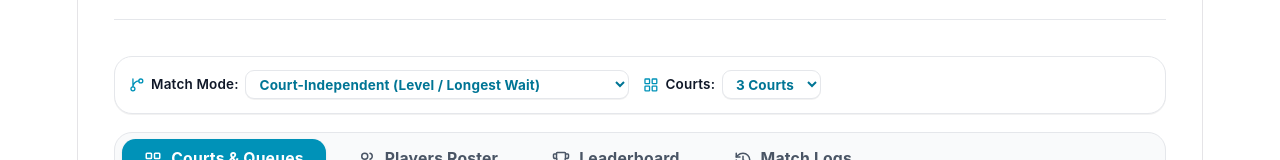
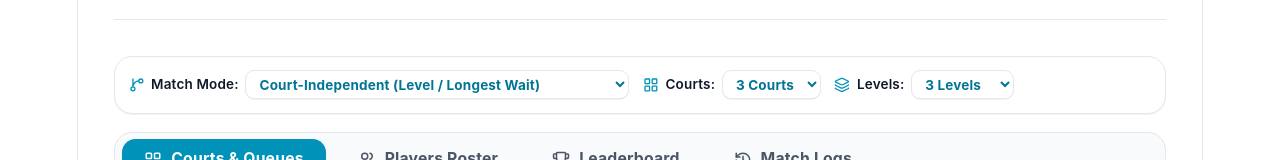
Before and after one commit to theknee-pbl/queue, a React (Vite) app: page / in a window 1280 px wide. Shown: the part 198-358 px from the top of the page. Built offline with nearby package versions, Linux system fonts and the light colour scheme.

Commit message:
Update App.jsx

```diff
--- a/src/App.jsx
+++ b/src/App.jsx
@@ -152,6 +152,10 @@ export default function App() {
     return parseInt(localStorage.getItem('pickleq_court_count') || '3', 10);
   });
 
+  const [totalLevelCount, setTotalLevelCount] = useState(() => {
+    return parseInt(localStorage.getItem('pickleq_level_count') || '3', 10);
+  });
+
   const [sessionActive, setSessionActive] = useState(() => {
     return JSON.parse(localStorage.getItem('pickleq_session_active') || 'false');
   });
@@ -302,6 +306,7 @@ export default function App() {
 
   useEffect(() => localStorage.setItem('pickleq_queue_mode', queueMode), [queueMode]);
   useEffect(() => localStorage.setItem('pickleq_court_count', totalCourtCount.toString()), [totalCourtCount]);
+  useEffect(() => localStorage.setItem('pickleq_level_count', totalLevelCount.toString()), [totalLevelCount]);
   useEffect(() => localStorage.setItem('pickleq_session_active', JSON.stringify(sessionActive)), [sessionActive]);
   useEffect(() => localStorage.setItem('pickleq_courts', JSON.stringify(courts)), [courts]);
   useEffect(() => localStorage.setItem('pickleq_roster', JSON.stringify(roster)), [roster]);
@@ -470,11 +475,11 @@ export default function App() {
 
     if (newPlayers.length > 0) {
       setRoster((prev) => [...prev, ...newPlayers]);
-      alert(`Successfully imported ${newPlayers.length} players![cite: 4]`);
+      alert(`Successfully imported ${newPlayers.length} players!`);
       setShowImportModal(false);
       setImportTextContent('');
     } else {
-      alert("No valid players found to import.[cite: 4]");
+      alert("No valid players found to import.");
     }
   };
 
@@ -684,7 +689,7 @@ export default function App() {
   const getPrioritizedCandidateMatchesIndependent = () => {
     const candidateMatches = [];
 
-    for (let lvl = 1; lvl <= totalCourtCount; lvl++) {
+    for (let lvl = 1; lvl <= totalLevelCount; lvl++) {
       const match = getNextMatchFromQueueIndependent(lvl);
       if (match.valid) {
         const allPlayers = [...match.teamA, ...match.teamB];
@@ -710,14 +715,14 @@ export default function App() {
 
   const generateMatchForCourt = (courtId) => {
     if (!sessionActive) {
-      alert("Please click 'Start Session' first![cite: 4]");
+      alert("Please click 'Start Session' first!");
       return;
     }
 
     if (queueMode === 'independent') {
       const candidateMatches = getPrioritizedCandidateMatchesIndependent();
       if (candidateMatches.length === 0) {
-        alert(`No level queue currently has at least 4 checked-in players ready to play.[cite: 4]`);
+        alert(`No level queue currently has at least 4 checked-in players ready to play.`);
         return;
       }
 
@@ -748,13 +753,13 @@ export default function App() {
       const courtDisplayName = targetCourt ? targetCourt.name : `Court 0${courtId}`;
 
       if (courtQueue.length < 4) {
-        alert(`${courtDisplayName} needs at least 4 checked-in players. Available: ${courtQueue.length}[cite: 4]`);
+        alert(`${courtDisplayName} needs at least 4 checked-in players. Available: ${courtQueue.length}`);
         return;
       }
 
       const matchResult = getNextMatchFromQueue(courtQueue);
       if (!matchResult.valid) {
-        alert("Could not pair available players evenly with partner-first traversal.[cite: 4]");
+        alert("Could not pair available players evenly with partner-first traversal.");
         return;
       }
 
@@ -792,7 +797,7 @@ export default function App() {
       if (queueMode === 'independent') {
         const calculateNewLevel = (currentLevel, isWinner) => {
           if (isWinner) {
-            return currentLevel < totalCourtCount ? currentLevel + 1 : currentLevel;
+            return currentLevel < totalLevelCount ? currentLevel + 1 : currentLevel;
           } else {
             return currentLevel > 1 ? currentLevel - 1 : 1;
           }
@@ -960,7 +965,7 @@ export default function App() {
 
         if (queueMode === 'independent') {
           if (isNowWinner) {
-            updatedLevel = matchLevel < totalCourtCount ? matchLevel + 1 : matchLevel;
+            updatedLevel = matchLevel < totalLevelCount ? matchLevel + 1 : matchLevel;
           } else {
             updatedLevel = matchLevel > 1 ? matchLevel - 1 : 1;
           }
@@ -999,7 +1004,7 @@ export default function App() {
   };
 
   const handleResetSession = () => {
-    if (window.confirm("Reset all session data, courts, and queues?[cite: 4]")) {
+    if (window.confirm("Reset all session data, courts, and queues?")) {
       localStorage.clear();
       setSessionActive(false);
       setShowSummaryModal(false);
@@ -1476,6 +1481,24 @@ export default function App() {
               ))}
             </select>
           </div>
+
+          {queueMode === 'independent' && (
+            <div className="flex items-center gap-1.5">
+              <Layers className="w-3.5 h-3.5 text-cyan-600" />
+              <label className="text-xs font-semibold text-gray-900">Levels:</label>
+              <select
+                value={totalLevelCount}
+                onChange={(e) => setTotalLevelCount(parseInt(e.target.value, 10))}
+                className="bg-white border border-gray-200 text-cyan-700 font-bold rounded-lg px-2 py-1 text-xs outline-none cursor-pointer focus:border-cyan-500 shadow-2xs"
+              >
+                {[1, 2, 3, 4, 5, 6, 7, 8, 9, 10].map((num) => (
+                  <option key={num} value={num}>
+                    {num} {num === 1 ? 'Level' : 'Levels'}
+                  </option>
+                ))}
+              </select>
+            </div>
+          )}
         </div>
       </div>
 
@@ -1574,7 +1597,7 @@ export default function App() {
               </div>
             )}
 
-            {/* UPDATED STRUCTURAL SECTIONS: Section 1 (Courts) and Section 2 (Level Queues) placed sequentially per requirements[cite: 4] */}
+            {/* UPDATED STRUCTURAL SECTIONS: Section 1 (Courts) and Section 2 (Level Queues) placed sequentially per requirements */}
             <div className="space-y-8">
 
               {/* SECTION 1: COURTS */}
@@ -1730,7 +1753,7 @@ export default function App() {
                 </div>
               </div>
 
-              {/* SECTION 2: LEVEL QUEUES (AFTER COURTS FOR INDEPENDENT MODE)[cite: 4] */}
+              {/* SECTION 2: LEVEL QUEUES (AFTER COURTS FOR INDEPENDENT MODE) */}
               {queueMode === 'independent' && (
                 <div className="space-y-4 pt-4 border-t border-gray-200">
                   <h2 className="text-xl font-bold text-gray-900 flex items-center gap-2">
@@ -1738,7 +1761,7 @@ export default function App() {
                   </h2>
 
                   <div className="grid grid-cols-1 md:grid-cols-2 xl:grid-cols-3 gap-4">
-                    {Array.from({ length: totalCourtCount }, (_, i) => i + 1).map((lvl) => {
+                    {Array.from({ length: totalLevelCount }, (_, i) => i + 1).map((lvl) => {
                       const levelQueue = getQueueForLevelIndependent(lvl);
                       return (
                         <div key={`level-q-${lvl}`} className="bg-gray-50 border border-gray-200 rounded-2xl p-4 shadow-2xs flex flex-col justify-between">
```
